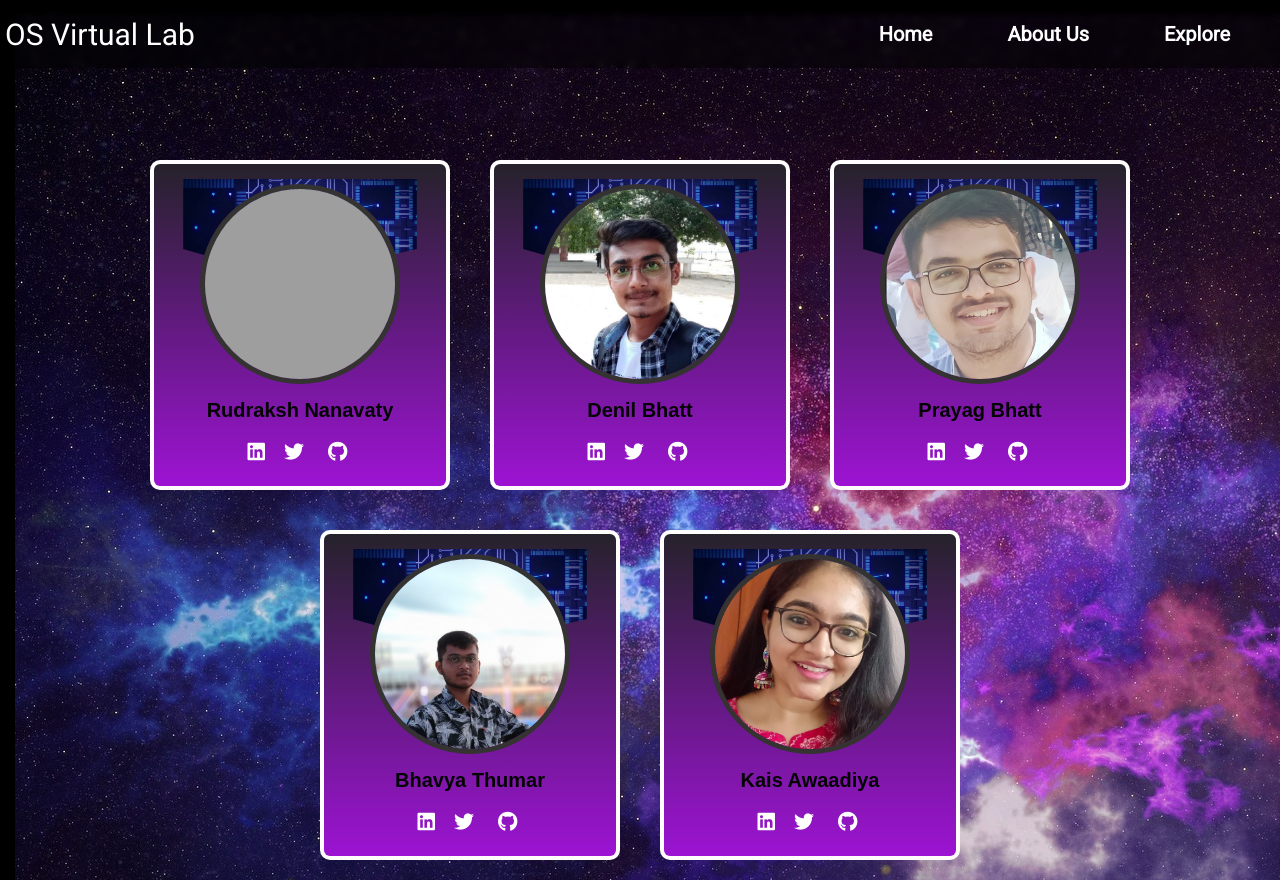
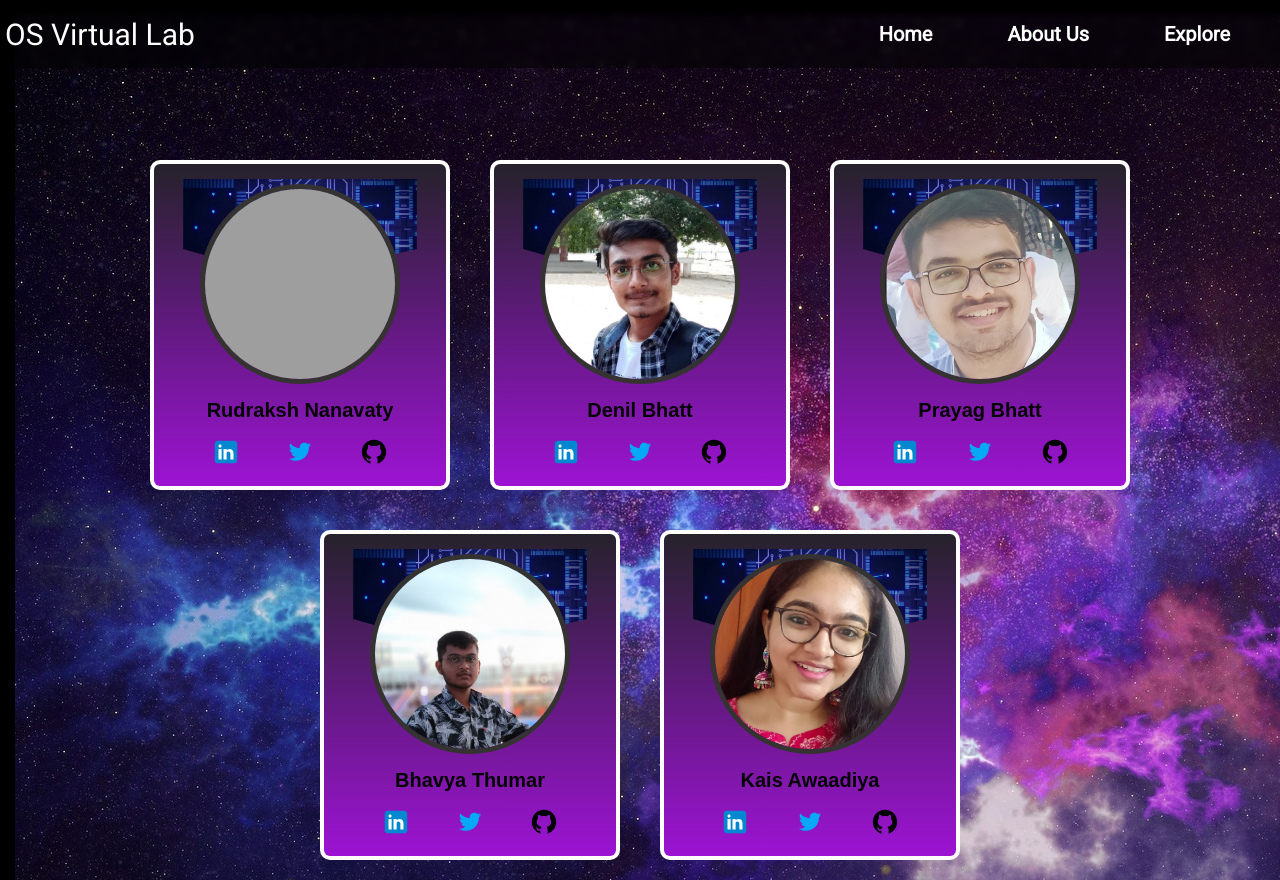
Before and after one commit to denilbhatt0814/os-landing-page, a website: page about.html in a window 1280 px wide. Drawn offline with Linux system fonts and the light colour scheme; grey boxes are pictures that could not be loaded; a web font is replaced by a local one.

Commit message:
Final Commit

```diff
--- a/about.html
+++ b/about.html
@@ -4,7 +4,6 @@
 <head>
     <meta charset="UTF-8">
     <meta name="viewport" content="width=device-width, initial-scale=1.0">
-    <!--font awesome cdn link-->
     <link rel="stylesheet" href="https://cdnjs.cloudflare.com/ajax/libs/font-awesome/5.15.1/css/all.min.css">
     <link rel="stylesheet" href="https://cdnjs.cloudflare.com/ajax/libs/font-awesome/6.3.0/css/all.min.css">
     <link rel="icon" type="image/x-icon" href="../logo4.jpg">
@@ -42,10 +41,12 @@
             <div class="info">
                 <h3>Rudraksh Nanavaty</h3>
                 <div class="icons">
-                    <a href="https://linkedin.com/in/RudrakshNanavaty" target="_blank" class="fab fa-linkedin"></a>
-                    <a href="https://twitter.com/rdxNanavaty" target="_blank"><i class="fa-brands fa-twitter"></i></a>
+                    <a href="https://linkedin.com/in/RudrakshNanavaty" target="_blank"><img src="public/linkedin.svg"
+                            class="svg"></img></a>
+                    <a href="https://twitter.com/rdxNanavaty" target="_blank">
+                        <img src=" public/twitter.svg" class="svg"></img></a>
                     <a href="https://github.com/RudrakshNanavaty
-                    " target="_blank"><i class="fa-brands fa-github"></i></a>
+                    " target="_blank"><img src="public/github.svg" class="svg"></img></a>
                 </div>
             </div>
         </div>
@@ -61,10 +62,12 @@
             <div class="info">
                 <h3>Denil Bhatt</h3>
                 <div class="icons">
-                    <a href="https://in.linkedin.com/in/denil-bhatt" target="_blank" class="fab fa-linkedin"></a>
-                    <a href="https://twitter.com/BhattDenil" target="_blank"><i class="fa-brands fa-twitter"></i></a>
+                    <a href="https://in.linkedin.com/in/denil-bhatt" target="_blank"><img src="public/linkedin.svg"
+                            class="svg"></img></a>
+                    <a href="https://twitter.com/BhattDenil" target="_blank">
+                        <img src=" public/twitter.svg" class="svg"></img></a>
                     <a href="https://github.com/denilbhatt0814
-                    " target="_blank"><i class="fa-brands fa-github"></i></a>
+                    " target="_blank"><img src="public/github.svg" class="svg"></img></a>
                 </div>
             </div>
         </div>
@@ -80,15 +83,17 @@
             <div class="info">
                 <h3>Prayag Bhatt</h3>
                 <div class="icons">
-                    <a href="https://in.linkedin.com/in/prayagbhatt2003" target="_blank" class="fab fa-linkedin"></a>
-                    <a href="https://twitter.com/PrayagBhatt2003" target="_blank"><i
-                            class="fa-brands fa-twitter"></i></a>
+                    <a href="https://in.linkedin.com/in/prayagbhatt2003" target="_blank">
+                        <img src="public/linkedin.svg" class="svg"></img>
+                    </a>
+                    <a href="https://twitter.com/PrayagBhatt2003" target="_blank">
+                        <img src="public/twitter.svg" class="svg"></img>
+                    </a>
                     <a href="https://github.com/Prayag2003
-                    " target="_blank"><i class="fa-brands fa-github"></i></a>
+                    " target="_blank"><img src="public/github.svg" class="svg"></img></a>
                 </div>
             </div>
         </div>
-
 
         <div class="card">
             <div class="bg-image">
@@ -100,13 +105,13 @@
             <div class="info">
                 <h3>Bhavya Thumar</h3>
                 <div class="icons">
-                    <a href="https://www.linkedin.com/in/bhavya-thumar-724902266" target="_blank"
-                        class="fab fa-linkedin"></a>
+                    <a href="https://www.linkedin.com/in/bhavya-thumar-724902266" target="_blank">
+                        <img src="public/linkedin.svg" class="svg"></img></a>
                     <a href="
-                    https://twitter.com/_BhavyaThumar?t=eShQ3UebxojAbazX0qiKoA&s=08" target="_blank"><i
-                            class="fa-brands fa-twitter"></i></a>
+                    https://twitter.com/_BhavyaThumar?t=eShQ3UebxojAbazX0qiKoA&s=08" target="_blank">
+                        <img src="public/twitter.svg" class="svg"></img></a>
                     <a href="https://github.com/BhavyaThumar
-                            " target="_blank"><i class="fa-brands fa-github"></i></a>
+                            " target="_blank"><img src="public/github.svg" class="svg"></img></a>
                 </div>
             </div>
         </div>
@@ -121,11 +126,14 @@
             <div class="info">
                 <h3>Kais Awaadiya</h3>
                 <div class="icons">
-                    <a href="https://www.linkedin.com/in/kais-awadiya" target="_blank" class="fab fa-linkedin"></a>
-                    <a href="https://twitter.com/KaisAwadiya?t=rHw1WjtKIY1bf5y7CcS0ZQ&s=08" target="_blank"><i
-                            class="fa-brands fa-twitter"></i></a>
+                    <a href="https://www.linkedin.com/in/kais-awadiya" target="_blank">
+                        <img src="public/linkedin.svg" class="svg"></img>
+                    </a>
+                    <a href="https://twitter.com/KaisAwadiya?t=rHw1WjtKIY1bf5y7CcS0ZQ&s=08" target="_blank">
+                        <img src="public/twitter.svg" class="svg"></img>
+                    </a>
                     <a href="https://github.com/Kais-Awadiya
-                            " target="_blank"><i class="fa-brands fa-github"></i></a>
+                            " target="_blank"><img src="public/github.svg" class="svg"></img></a>
                 </div>
             </div>
         </div>
--- a/css/aboutus.css
+++ b/css/aboutus.css
@@ -296,3 +296,8 @@ span {
   height: 5vh;
   padding-bottom: 0;
 }
+
+.svg {
+  height: 30px;
+  width: 30px;
+}
```
Also changed, not shown: public/github.svg (added), public/linkedin.svg (added), public/twitter.svg (added).
